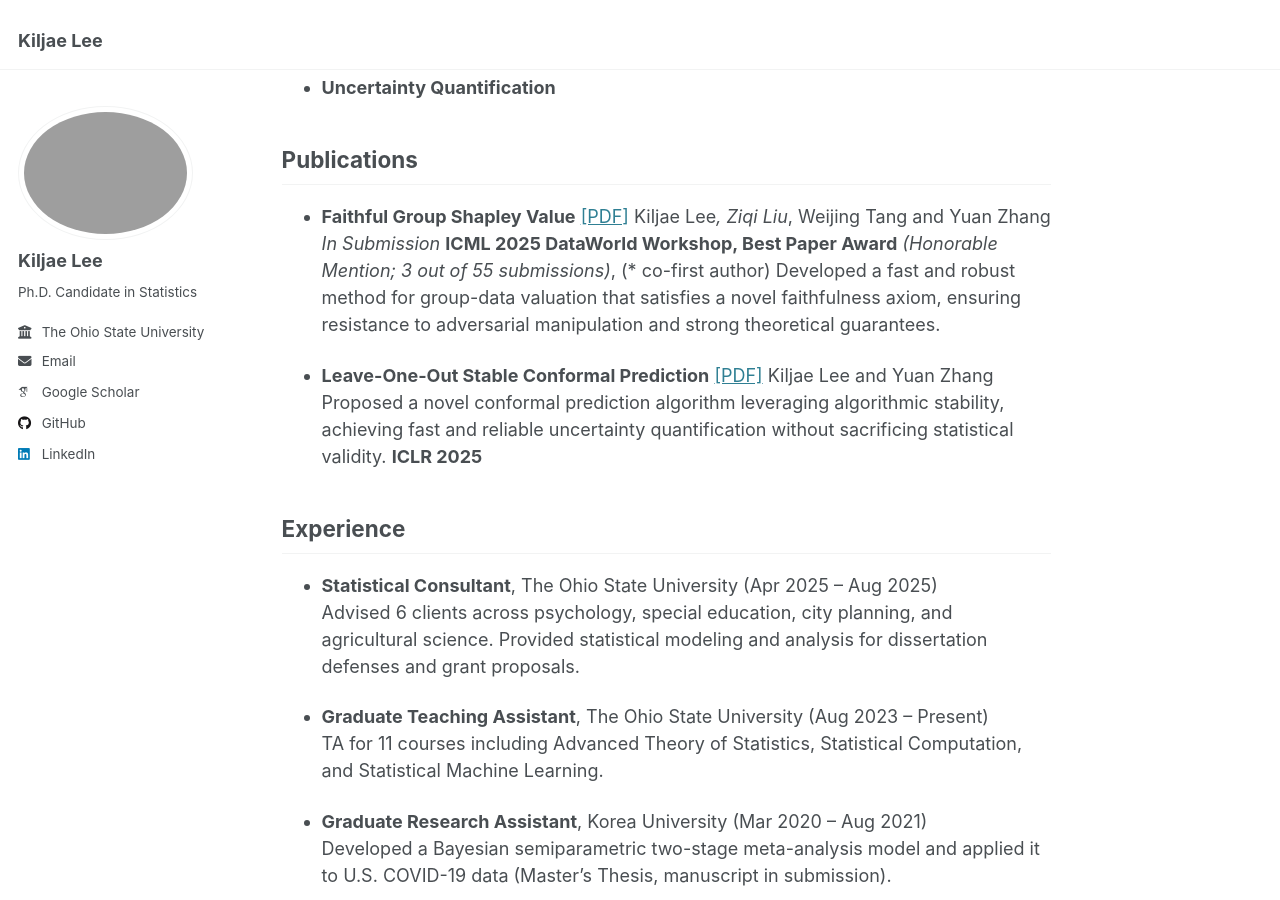
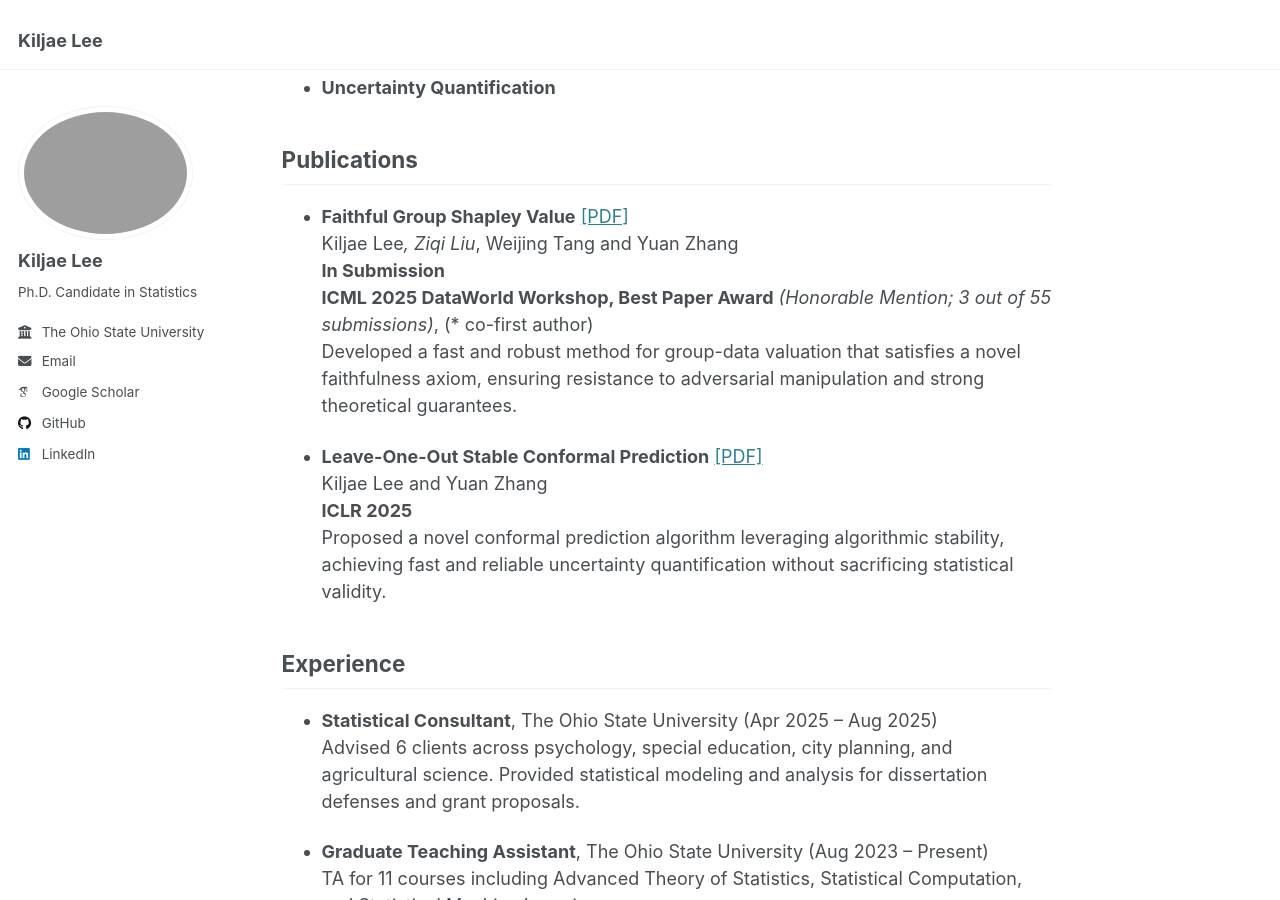
Before and after one commit to KiljaeL/KiljaeL.github.io, a Jekyll site: the page built from _pages/about.md, in a window 1280 px wide and 900 px high, scrolled down 600 px. Built offline with Jekyll 4.4.1, drawn with Linux system fonts in a browser that asks for light colours; some web fonts are replaced.

```diff
--- a/_pages/about.md
+++ b/_pages/about.md
@@ -24,13 +24,15 @@ My research interests span across several areas in statistics and machine learni
 
 - **Faithful Group Shapley Value** [[PDF]](https://arxiv.org/abs/2505.19013)
   Kiljae Lee*, Ziqi Liu*, Weijing Tang and Yuan Zhang
-  _In Submission_ **ICML 2025 DataWorld Workshop, Best Paper Award** *(Honorable Mention; 3 out of 55 submissions)*, (* co-first author)
+  **In Submission**
+  **ICML 2025 DataWorld Workshop, Best Paper Award** *(Honorable Mention; 3 out of 55 submissions)*, (* co-first author)
   Developed a fast and robust method for group-data valuation that satisfies a novel faithfulness axiom, ensuring resistance to adversarial manipulation and strong theoretical guarantees.
 
 
 - **Leave-One-Out Stable Conformal Prediction** [[PDF]](https://openreview.net/forum?id=Bt1vnCnAVS)
   Kiljae Lee and Yuan Zhang
-  Proposed a novel conformal prediction algorithm leveraging algorithmic stability, achieving fast and reliable uncertainty quantification without sacrificing statistical validity. **ICLR 2025**
+  **ICLR 2025**
+  Proposed a novel conformal prediction algorithm leveraging algorithmic stability, achieving fast and reliable uncertainty quantification without sacrificing statistical validity.
 
 
 ## Experience
```
